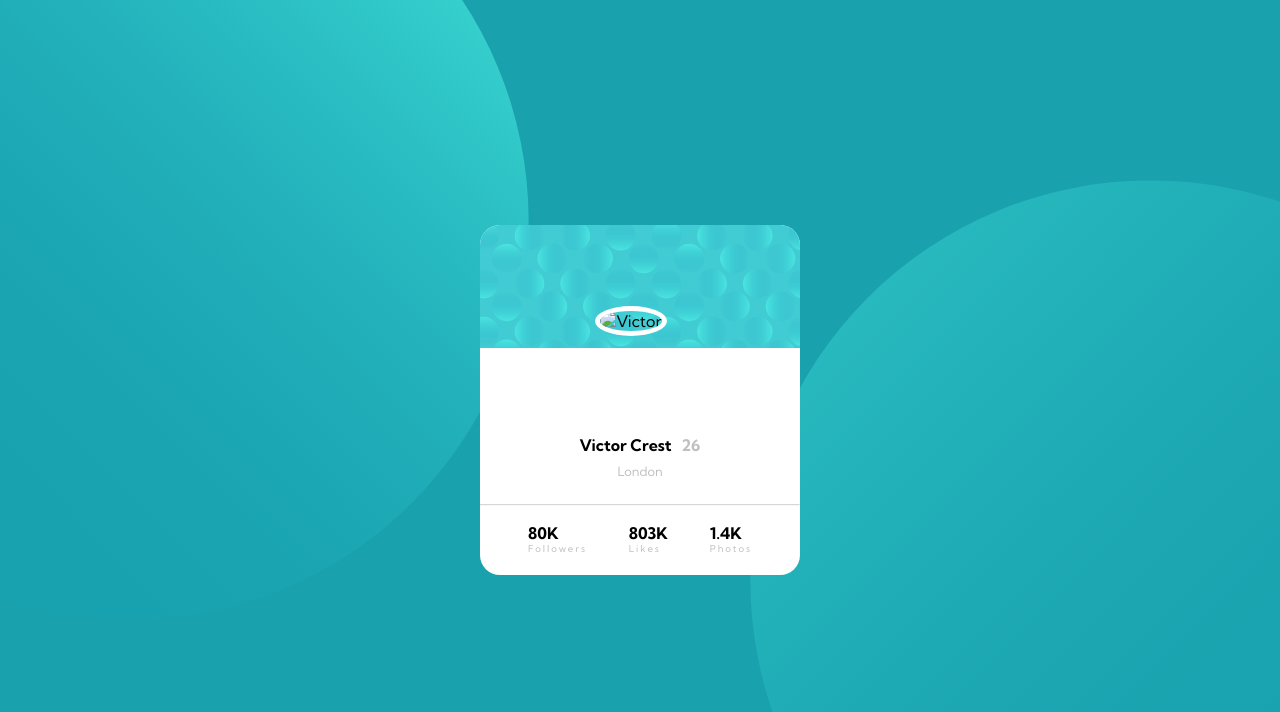
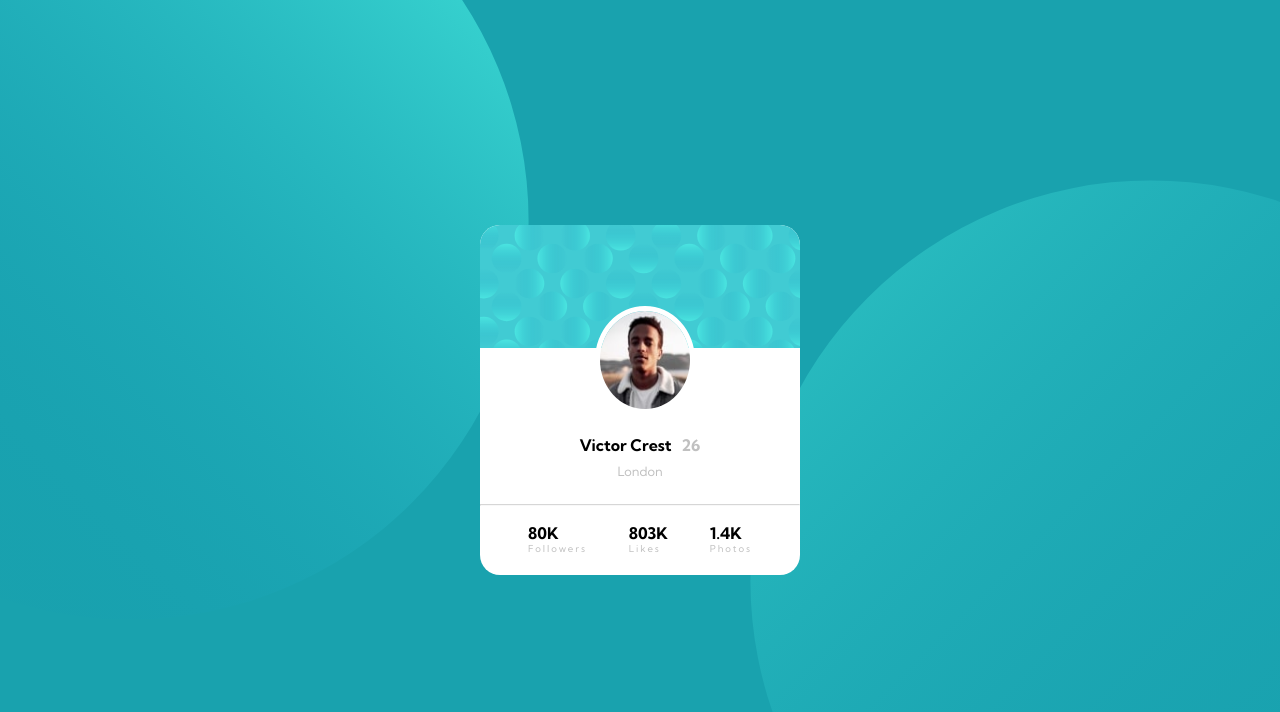
Before and after one commit to ruona88/Profile-Card, a plain HTML site: page index.html in a window 1280 px wide. Drawn offline with Linux system fonts and the light colour scheme.

Commit message:
Update index.html

```diff
--- a/index.html
+++ b/index.html
@@ -14,7 +14,7 @@
     <div class = "boxdetails">
         <div class = "backgroundbox"></div>
         <div class = "imageContainer">
-            <img src = "Images/image-victor.jpg" alt = "Victor" title = "Victor">
+            <img src = "image-victor.jpg" alt = "Victor" title = "Victor">
         </div>
         <div class = "crest">
             <p class = "samefont">Victor Crest  <span class = "blurtext twentysix">26</span></p>
```
